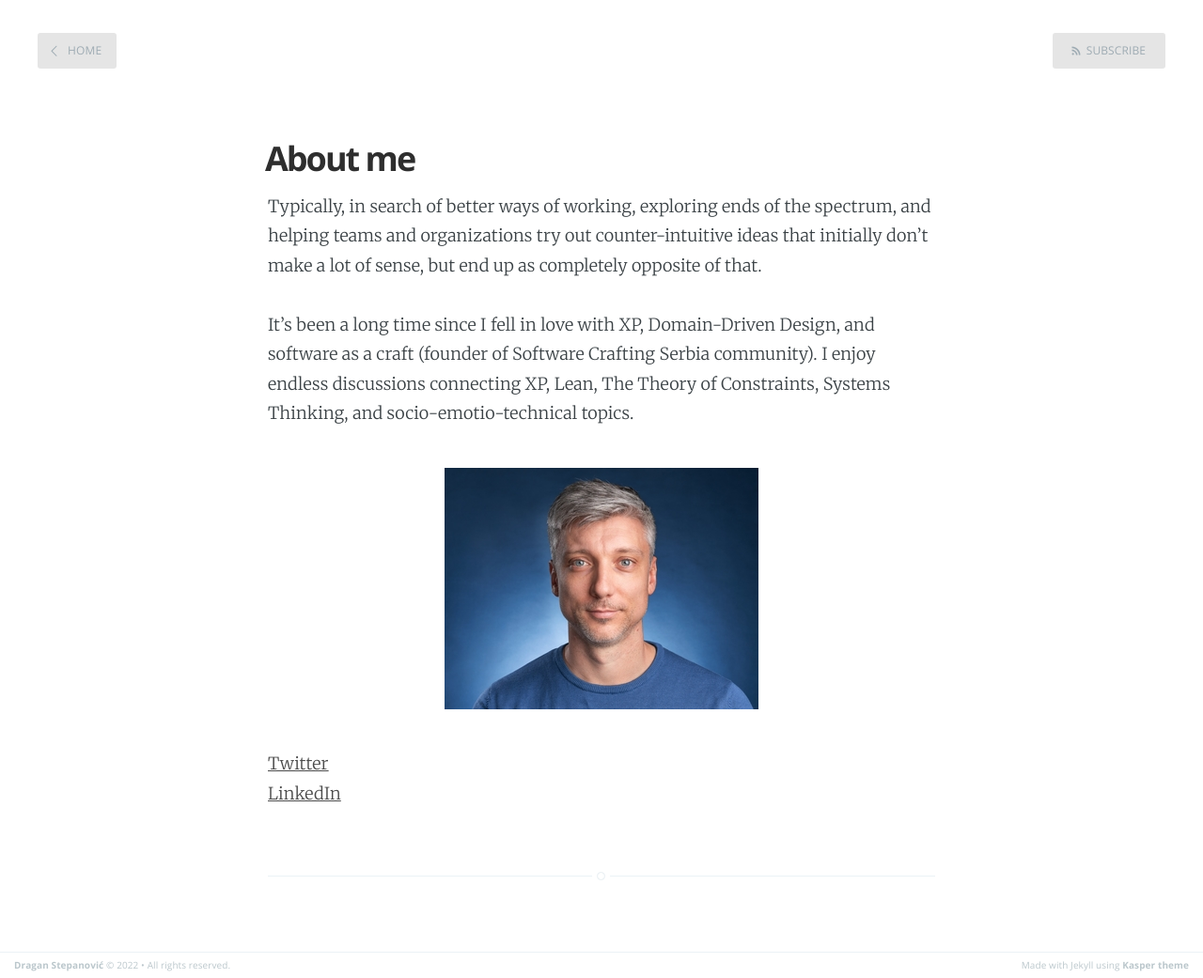
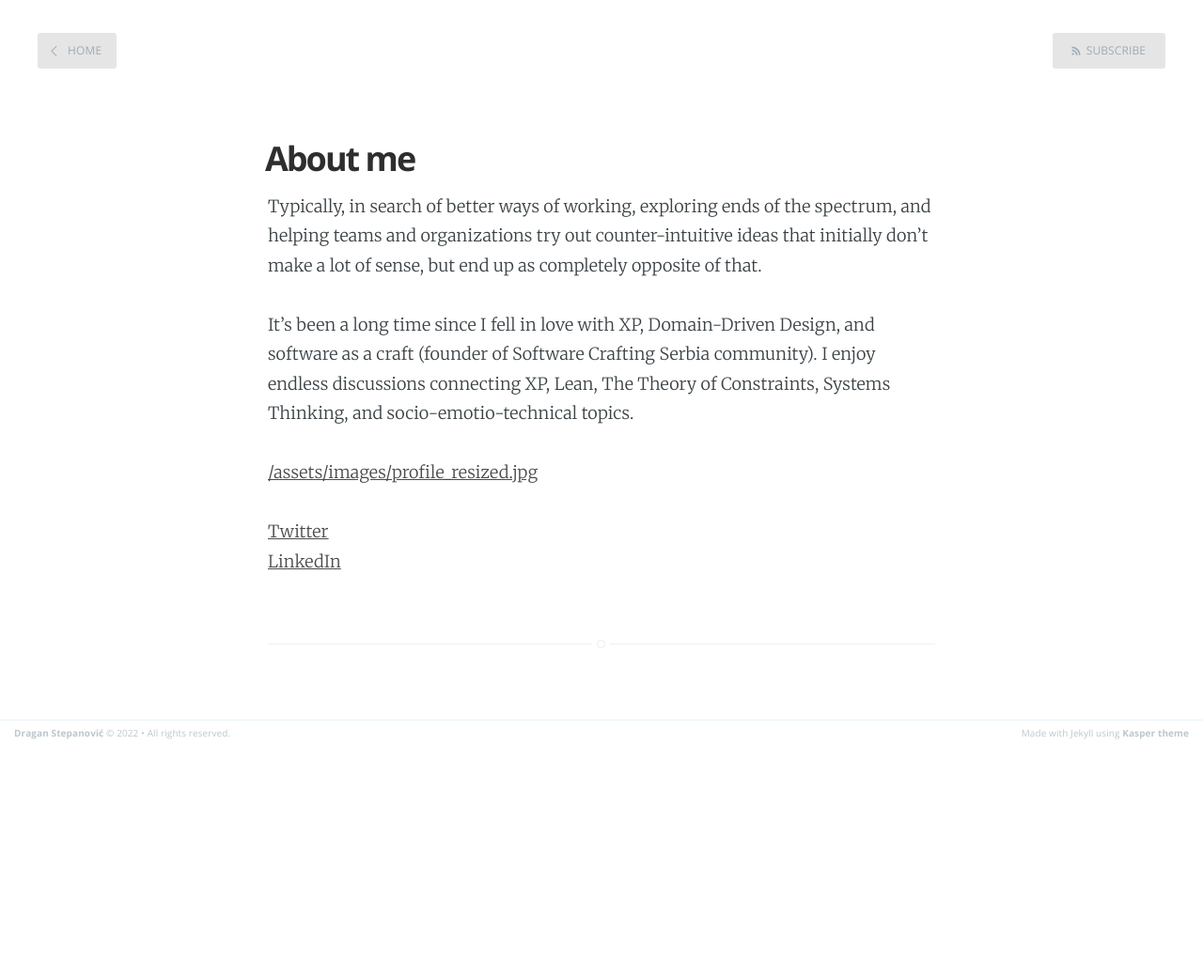
Before and after one commit to dragan-stepanovic/dragan-stepanovic.github.io, a Jekyll site: the page built from about.md, in a window 1280 px wide. Shown: the whole page at 94% size. Built offline with Jekyll 4.4.1, drawn with Linux system fonts in a browser that asks for light colours; after the commit the page ends 900 px from its top, so only the background shows below that.

Commit message:
Update about.md

```diff
--- a/about.md
+++ b/about.md
@@ -8,7 +8,7 @@ Typically, in search of better ways of working, exploring ends of the spectrum,
 It's been a long time since I fell in love with XP, Domain-Driven Design, and software as a craft (founder of Software Crafting Serbia community).
 I enjoy endless discussions connecting XP, Lean, The Theory of Constraints, Systems Thinking, and socio-emotio-technical topics.
 
-![](/assets/images/profile_resized.jpg)
+[/assets/images/profile_resized.jpg](https://dragan-stepanovic.github.io/assets/images/profile_resized.jpg)
 
 [Twitter](http://www.twitter.com/d_stepanovic)
 [LinkedIn](http://www.linkedin.com/in/dstepanovic)
```
